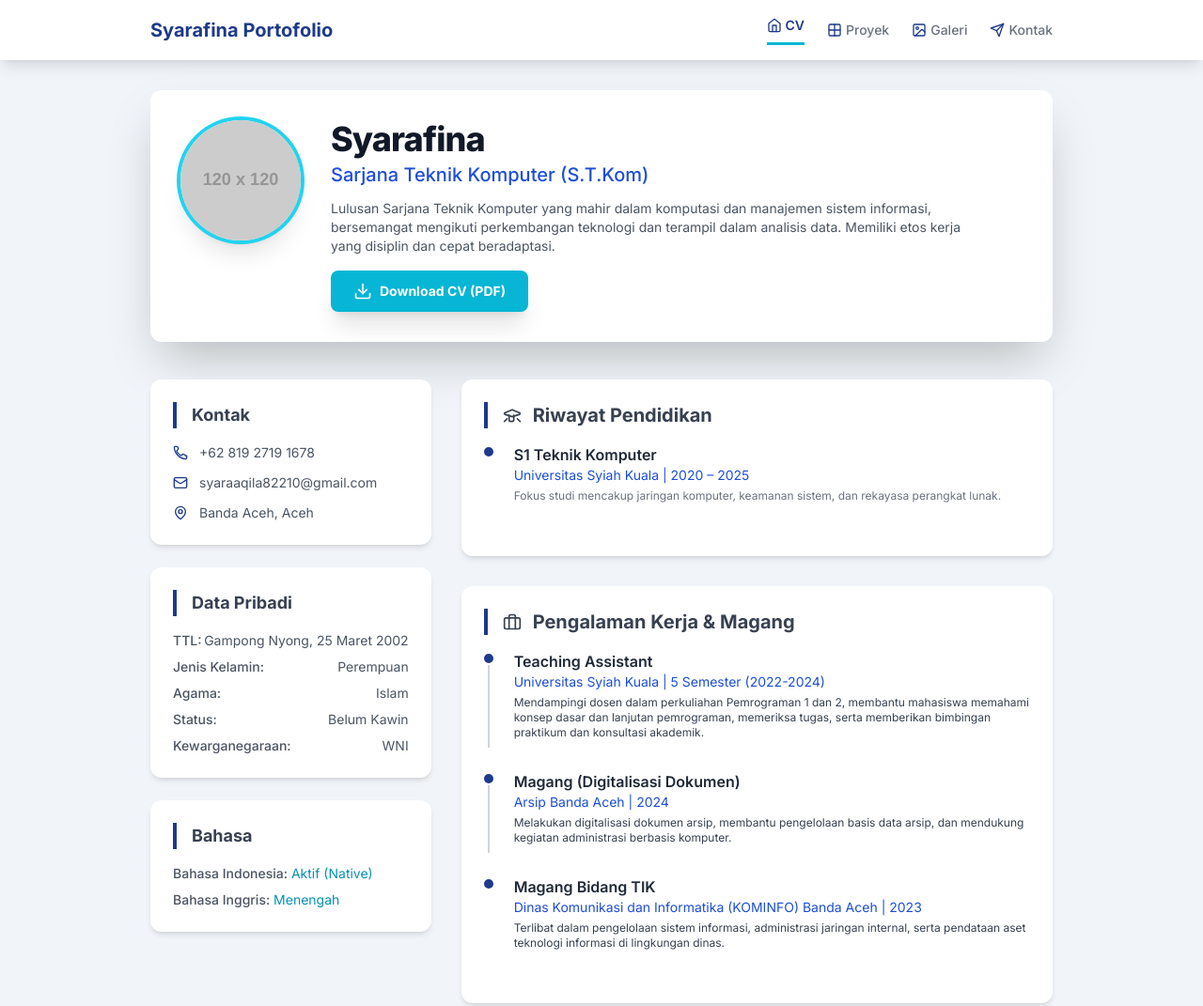
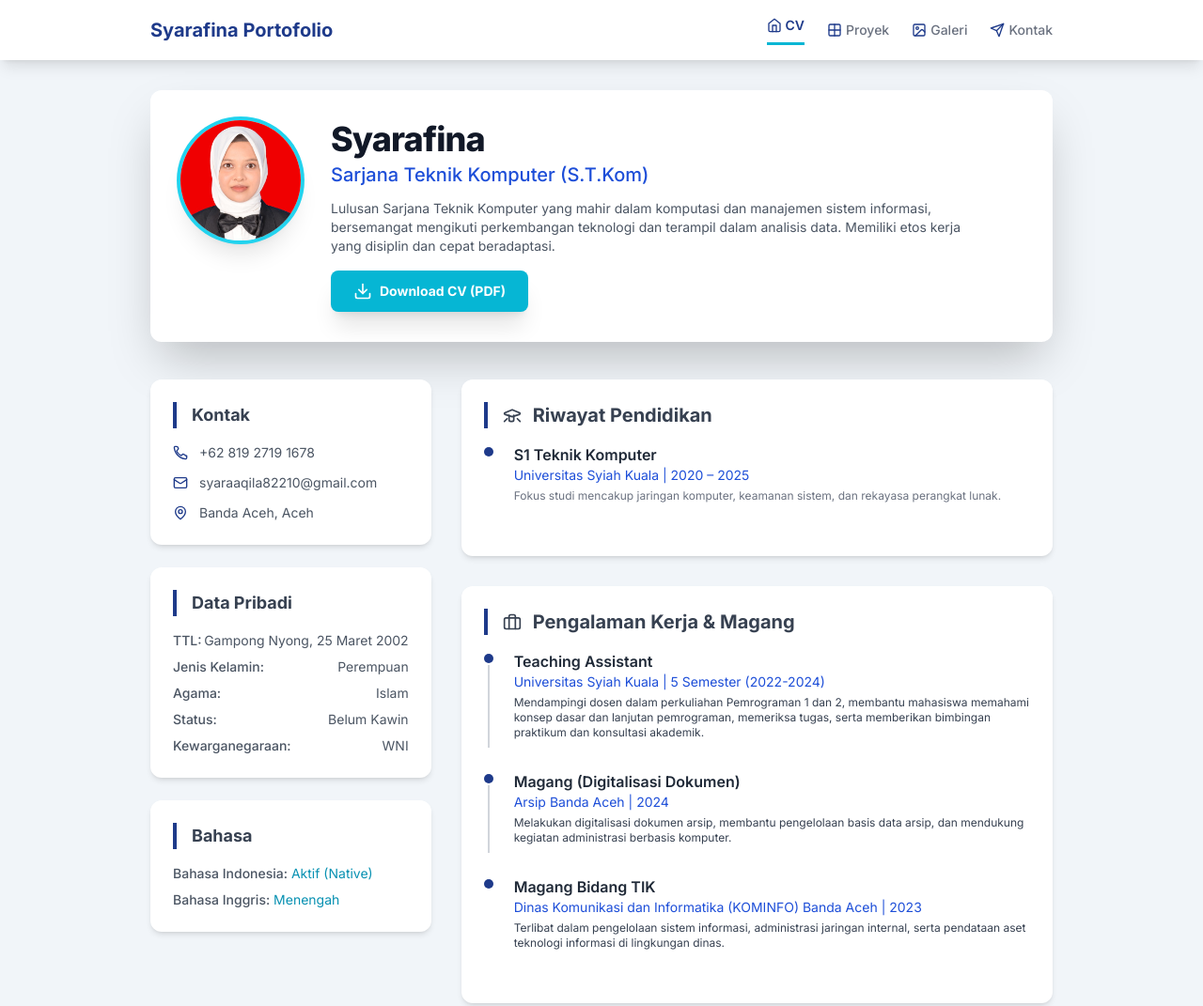
Before and after one commit to Syarafina-id/webfolio, a plain HTML site: page index.html in a window 1280 px wide. Shown: the top 1071 px of the page at 94% size. Drawn offline with nearby package versions, Linux system fonts and the light colour scheme; placeholder pictures from the web are drawn by us.

Commit message:
Update baru

```diff
--- a/index.html
+++ b/index.html
@@ -212,7 +212,7 @@
                 <div class="flex-shrink-0">
                     <!-- Placeholder Image - Ganti dengan URL foto Anda -->
                     <img
-                        src="img/profile3.jpg"
+                        src="img/profile4.png"
                         alt="Foto Profil Syarafina"
                         class="w-32 h-32 rounded-full object-cover ring-4 ring-cyan-400 shadow-xl"
                         onerror="this.onerror=null;this.src='https://placehold.co/120x120/1e3a8a/ffffff?text=FOTO'"
```
